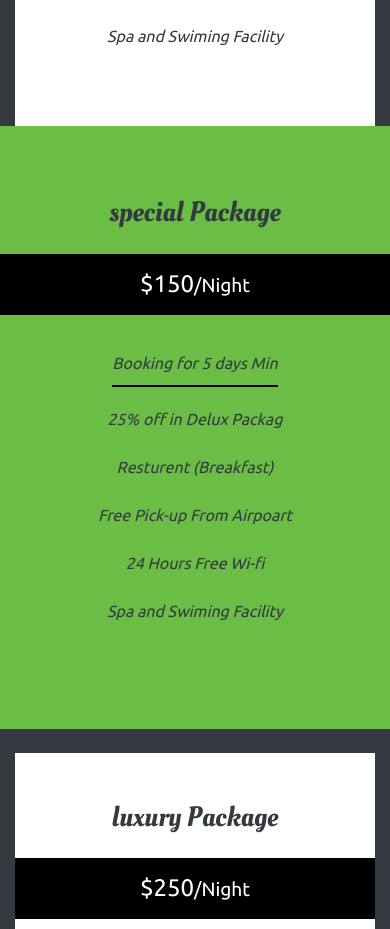
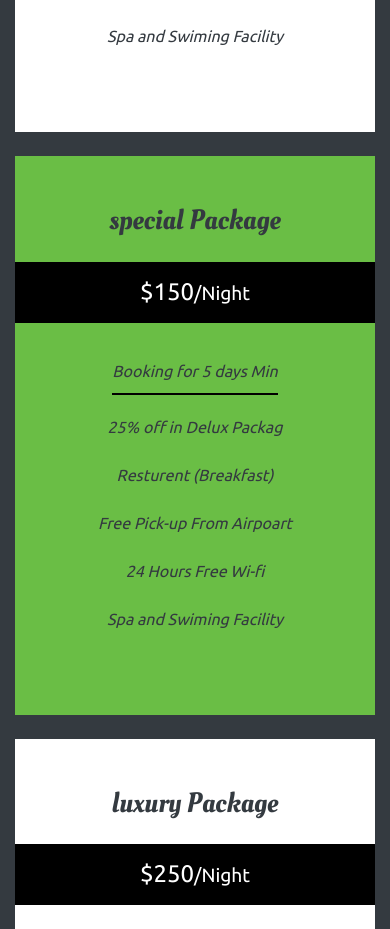
Before and after one commit to deepak7448/Ekam, a plain HTML site: page index.html in a window 390 px wide. Shown: the part 6660-7589 px from the top of the page. Drawn offline with nearby package versions, Linux system fonts and the light colour scheme.

Commit message:
Update index.css

```diff
--- a/index.css
+++ b/index.css
@@ -438,6 +438,13 @@ font-family: 'Oleo Script', cursive;
   .third{
       font-size: 13px;
   }
+.special {
+  margin-right: auto;
+  padding: 48px 0;
+  margin-left: auto;
+  margin-top: auto;
+  background-color: #6abe45;
+}
   }
 
 @media only screen and  (max-width: 460px) {
@@ -489,6 +496,13 @@ font-family: 'Oleo Script', cursive;
 .copyright{
   font-size: 14px;
 }
+.special {
+  margin-right: auto;
+  padding: 48px 0;
+  margin-left: auto;
+  margin-top: auto;
+  background-color: #6abe45;
+}
 }
 
 @media only screen and  (max-width: 440px) {
@@ -509,6 +523,13 @@ font-family: 'Oleo Script', cursive;
 }
 .title{
 font-size: 30px;
+}
+.special {
+  margin-right: auto;
+  padding: 48px 0;
+  margin-left: auto;
+  margin-top: auto;
+  background-color: #6abe45;
 }
 }
 
@@ -537,6 +558,13 @@ font-size: 27px;
 .intro p{
   font-size: 14px;
 }
+.special {
+  margin-right: auto;
+  padding: 48px 0;
+  margin-left: auto;
+  margin-top: auto;
+  background-color: #6abe45;
+}
 }
 
 @media only screen and  (max-width: 375px) {
@@ -563,4 +591,11 @@ font-size: 27px;
 .room, .guest-review {
   font-size: 37px;
 }
+.special {
+  margin-right: auto;
+  padding: 48px 0;
+  margin-left: auto;
+  margin-top: auto;
+  background-color: #6abe45;
 }
+}
```
